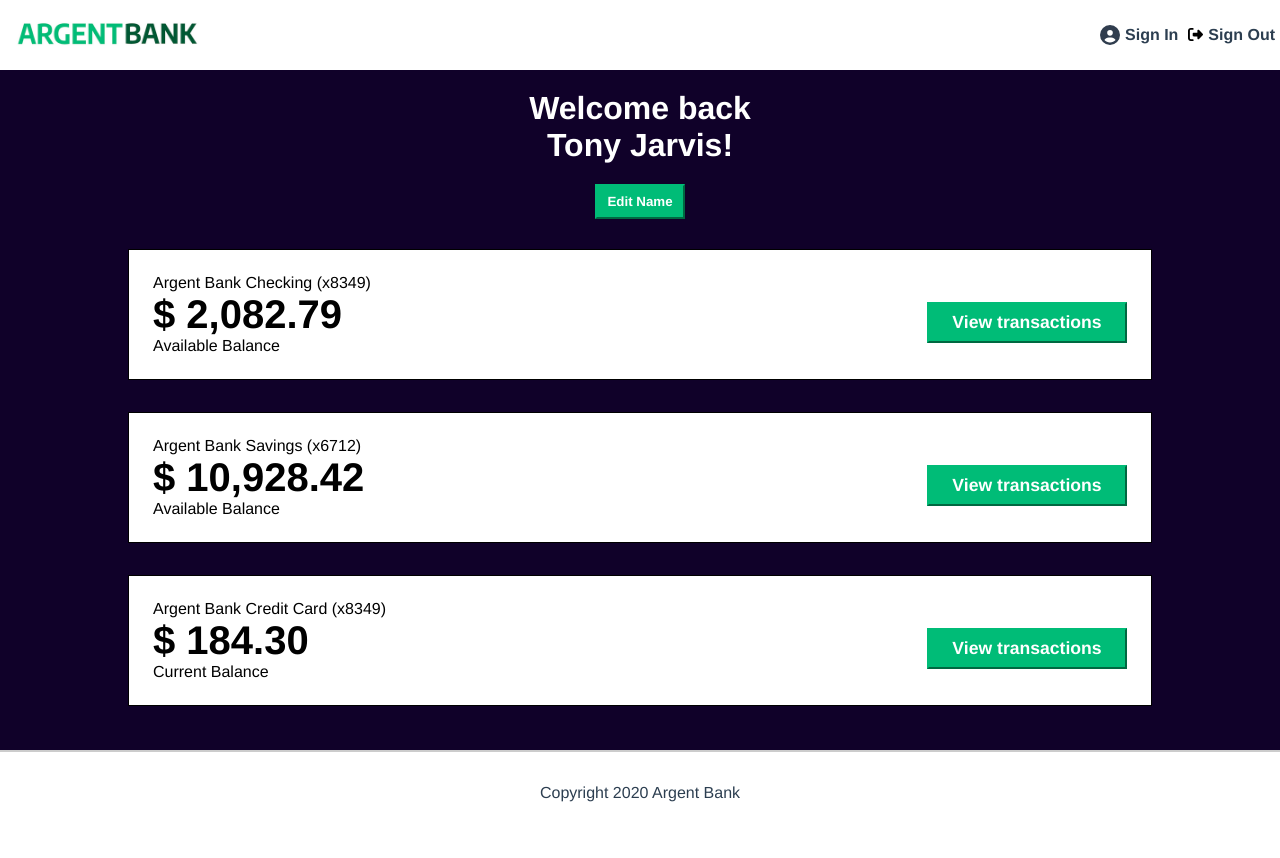
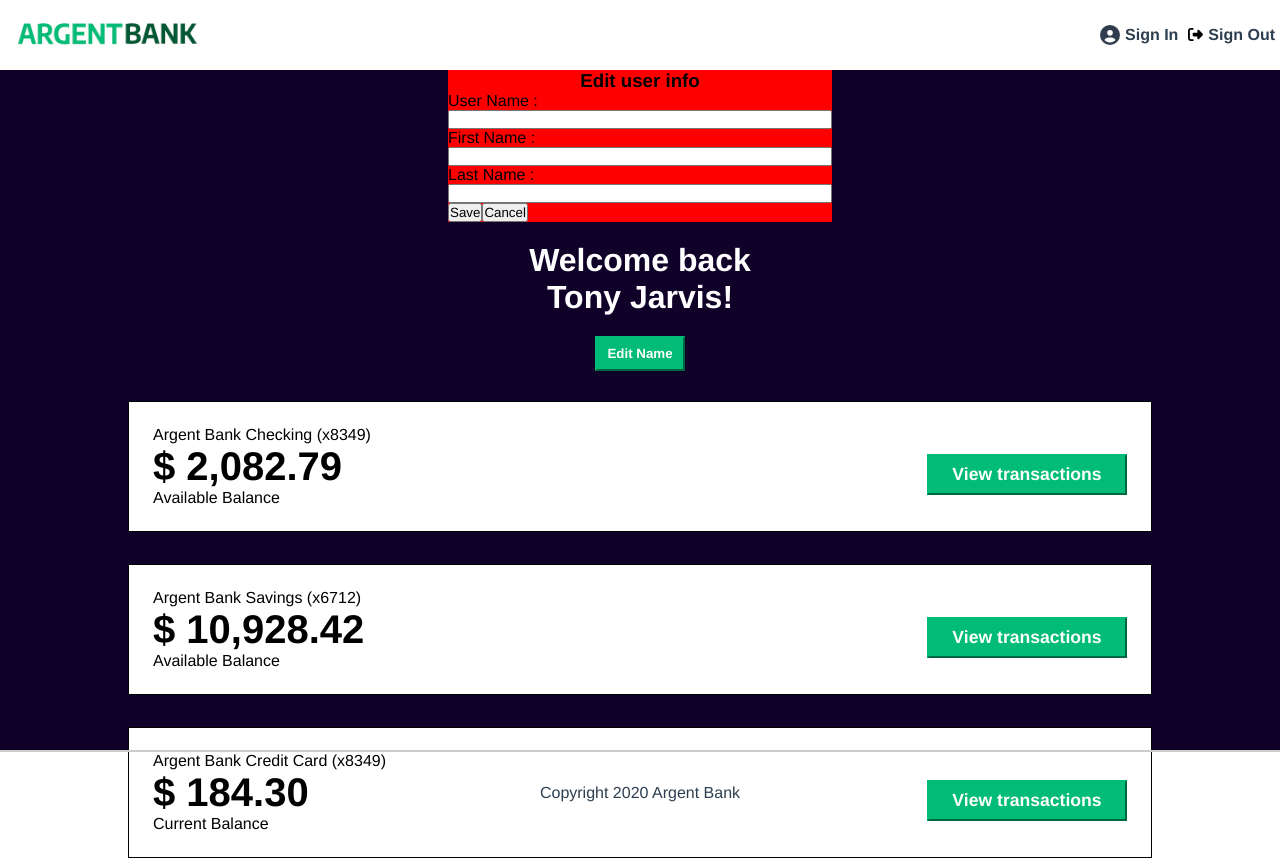
Before and after one commit to Quentin1522/Projet-11-ArgentBank, a React (Vite) app in the folder front-argent-bank/: page /user in a window 1280 px wide. Before the commit the page ends 826 px from the top, so only its background shows below. Built offline with nearby package versions, Linux system fonts and the light colour scheme.

Commit message:
ajout commentaires

```diff
--- /dev/null
+++ b/front-argent-bank/src/components/editName/editName.jsx
@@ -0,0 +1,27 @@
+import "../editName/editName.scss"
+
+const editName = () => {
+    return (
+        <div className="editNameWrapper">
+            <h3>Edit user info</h3>
+            <form>
+
+                <label htmlFor="username">User Name :</label>
+                <input type="text" id="username" />
+
+                <label htmlFor="firstname">First Name : </label>
+                <input type="text" id="firstname" />
+
+                <label htmlFor="lastname">Last Name :</label>
+                <input type="text" id="lastname" />
+
+                <div className="buttonContainer">
+                    <button className="save">Save</button>
+                    <button className="cancel">Cancel</button>
+                </div>
+            </form>
+        </div>
+    );
+};
+
+export default editName;
--- /dev/null
+++ b/front-argent-bank/src/components/editName/editName.scss
@@ -0,0 +1,23 @@
+*{
+    padding: 0px;
+    margin: 0px;
+    box-sizing: border-box;
+    font-family: Avenir, Helvetica, Arial, sans-serif;
+}
+
+.editNameWrapper{
+    display: flex;
+    flex-direction: column;
+    justify-content: center;
+    align-items: center;
+    background-color: red;
+    width: 30%;
+    margin: auto;
+
+    form{
+        width: 100%;
+        display: flex;
+        flex-direction: column;
+        flex-wrap: wrap;
+    }
+}
--- a/front-argent-bank/src/main.jsx
+++ b/front-argent-bank/src/main.jsx
@@ -1,17 +1,19 @@
 import React from 'react';
-import ReactDOM from 'react-dom';
+import { createRoot } from 'react-dom/client';
 import App from './App.jsx';
+
 //redux
 import { Provider } from "react-redux";
 import { configureStore } from '@reduxjs/toolkit';
 import rootReducer from "./redux/reducer.js";
 
+//configure le store Redux avec le rootReducer
 const store = configureStore({
     reducer: rootReducer,
     devTools: true,
 });
 
-ReactDOM.createRoot(document.getElementById('root')).render(
+createRoot(document.getElementById('root')).render(
   <React.StrictMode>
       <Provider store={store}>
           <App />
--- a/front-argent-bank/src/page/singIn/SignIn.jsx
+++ b/front-argent-bank/src/page/singIn/SignIn.jsx
@@ -16,15 +16,34 @@ const SignIn = () => {
     //états locaux pour stocker les valeurs des champs du formaulaire
     const [username, setUsername] = useState(''); //vide pour stocker la valeur
     const [password, setPassword] = useState(''); //vide pour stocker la valeur
+    const [usernameError, setUsernameError] = useState('');
+    const [passwordError, setpasswordError] = useState('');
 
     //fonction de gestion de la soumission du formulaire
     const handleSubmit = (e) => {
         //empêche le comportement par défaut de soumission du formulaire
         e.preventDefault();
-    }
+
+        //vérification du nom d'utilisateur
+        if(!username){
+            setUsernameError('Username is required');
+            return;
+        }
+
+        //vérification du mot de passe
+        if(!password){
+            setpasswordError('Passoword is required');
+            return;
+        }
+
+        //si les deux chamaps sont remplis, réinitialise les erreurs
+        //et envoie les informations d'indentifications à Redux
+        setUsername('');
+        setPassword('');
 
     //envoie les informationsd'identifications de l'utilisateur à l'action Redux
     dispatch(loginUser({username, password}));
+    }
 
     return (
         <div className="signInWrapper">
--- a/front-argent-bank/src/page/user/User.jsx
+++ b/front-argent-bank/src/page/user/User.jsx
@@ -4,6 +4,7 @@ import UserName from "../../components/userName/UserName";
 import signOut from "../../assets/icon-sign-out.svg";
 import Account from "../../components/account/Account";
 import Footer from "../../components/footer/Footer";
+import EditName from "../../components/editName/editName";
 
 
 const User = ({accountData}) => {
@@ -12,6 +13,7 @@ const User = ({accountData}) => {
         <div className="userWrapper">
             <Header imgSignOut={signOut} textSignOut="sign Out"/>
             <div className="userContent">
+            <EditName/>
                 <UserName/>
                 {/*accountData en props*/}
                 <Account accountData={accountData}/>
--- a/front-argent-bank/src/redux/authSlice.js
+++ b/front-argent-bank/src/redux/authSlice.js
@@ -1,5 +1,6 @@
 import { createSlice } from '@reduxjs/toolkit';
 
+//crée un slice redux pour gérer l'authentification
 const authSlice = createSlice({
     name: 'auth',
     initialState: {
@@ -7,11 +8,16 @@ const authSlice = createSlice({
         error: null,
     },
     reducers: {
+        //reducer pour gérer la connexion réussie de l'utilisateur
         loginUserSuccess: (state, action) => {
+            //met à jour létat après une connexion réussie
             state.user = action.payload;
             state.error = null;
         },
+
+        //reducer pour gérer l'échec de la connexion de l'utilisation
         loginUserFailure: (state, action) => {
+            //met à jour létat après une connexion échouée
             state.user = null;
             state.error = action.payload;
         },
--- a/front-argent-bank/src/redux/reducer.js
+++ b/front-argent-bank/src/redux/reducer.js
@@ -1,6 +1,7 @@
 import { combineReducers } from 'redux';
 import authReducer from './authSlice';
 
+//combine les reducers pour former le rootReducer
 const rootReducer = combineReducers({
     auth: authReducer
 });
```
Also changed, not shown: front-argent-bank/src/redux/authActions.js (+7 -0 lines), front-argent-bank/src/redux/authReducer.js (+8 -0 lines), front-argent-bank/src/redux/userReducer.js (+7 -3 lines), 2 other files (tests, documents, lock files or other folders).
